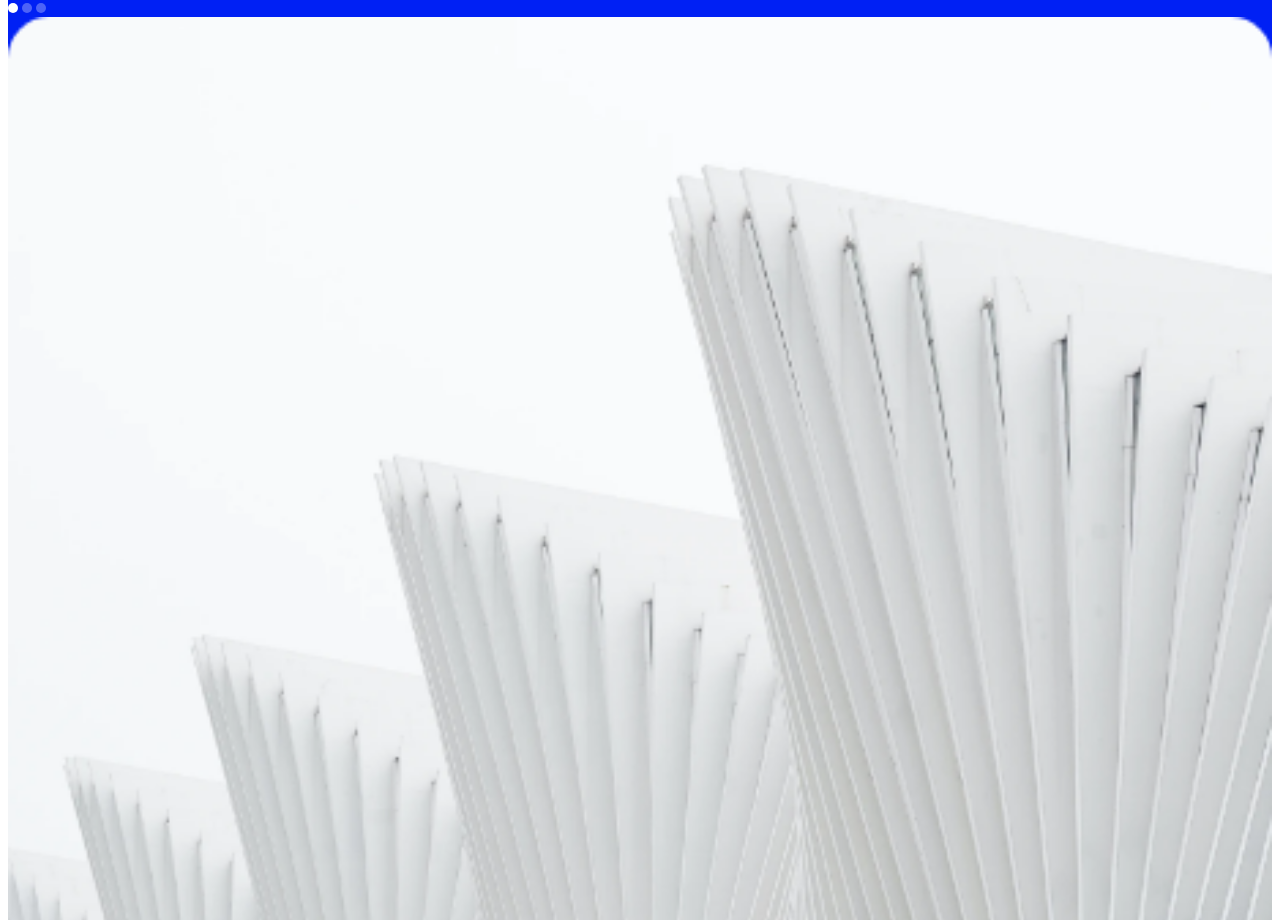
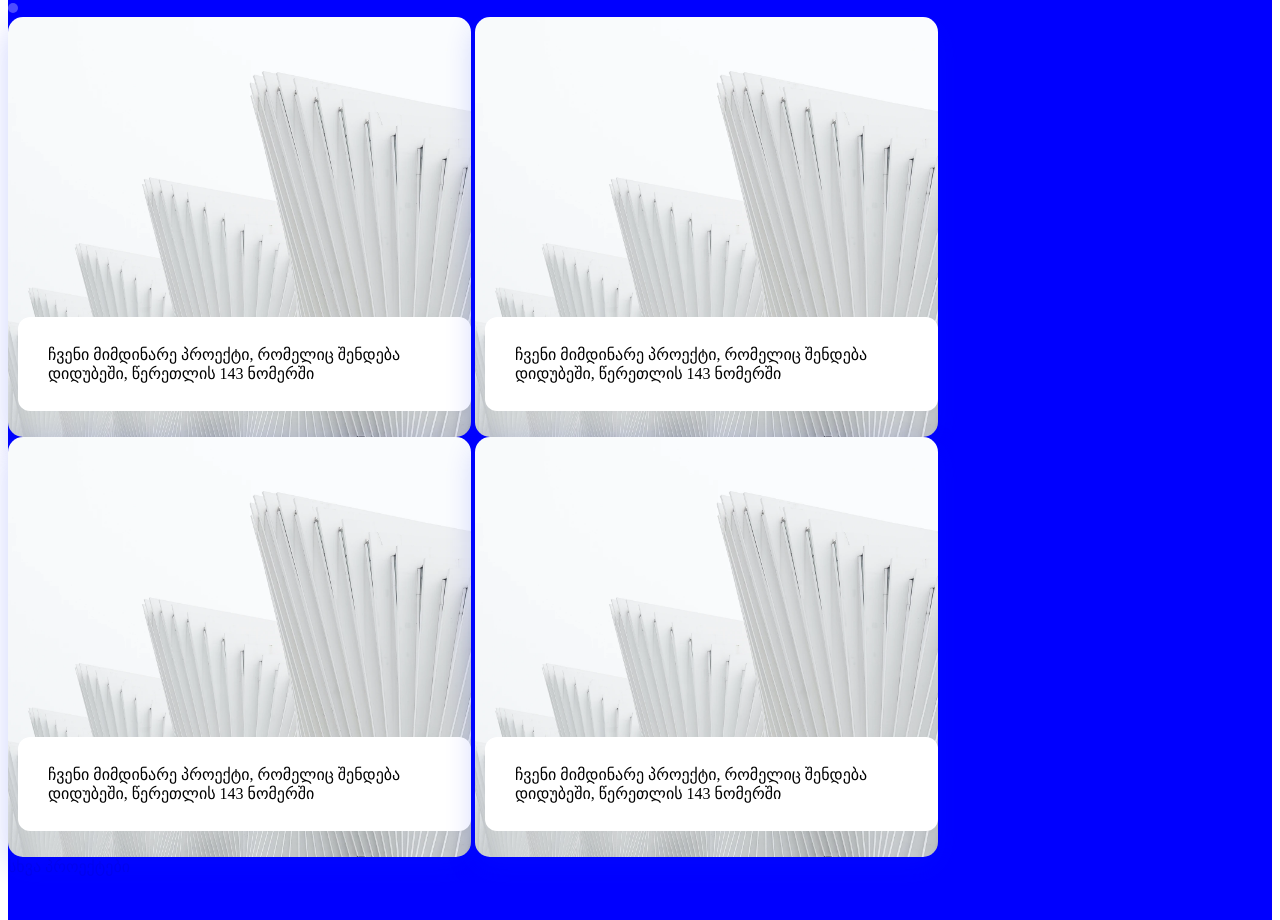
Before and after one commit to Lelamakh/anim, a plain HTML site: page index.html in a window 1280 px wide. Shown: the part 2079-2999 px from the top of the page. Drawn offline with Linux system fonts and the light colour scheme.

Commit message:
added 4 articles  and styles

```diff
--- a/index.html
+++ b/index.html
@@ -46,7 +46,7 @@
       </div>
     </section>
 
-    <section>
+    <section class="project-section">
       <h2 class="section-title">პროექტები</h2>
       <div class="project-pagination">
         <div class="dots">
@@ -62,7 +62,31 @@
               ნომერში
             </p>
           </div>
+          <div class="slider-box">
+            <img src="src/img/rec4.png" alt="rec4" />
+            <p>
+              ჩვენი მიმდინარე პროექტი, რომელიც შენდება დიდუბეში, წერეთლის 143
+              ნომერში
+            </p>
+          </div>
+          <div class="slider-box">
+            <img src="src/img/rec4.png" alt="rec4" />
+            <p>
+              ჩვენი მიმდინარე პროექტი, რომელიც შენდება დიდუბეში, წერეთლის 143
+              ნომერში
+            </p>
+          </div>
+          <div class="slider-box">
+            <img src="src/img/rec4.png" alt="rec4" />
+            <p>
+              ჩვენი მიმდინარე პროექტი, რომელიც შენდება დიდუბეში, წერეთლის 143
+              ნომერში
+            </p>
+          </div>
         </div>
+      </div>
+      <div>
+        <a href="#">სხვა პროექტები </a>
       </div>
     </section>
   </body>
--- a/src/css/style.css
+++ b/src/css/style.css
@@ -49,7 +49,7 @@ section {
   max-width: 948px;
   width: 100%;
 }
-.dot {
+.dots {
   display: inline-block;
   width: 10px;
   height: 10px;
@@ -64,3 +64,30 @@ section {
   display: inline-block;
   vertical-align: middle;
 }
+.project-section {
+  background-color: blue;
+}
+.slider-box {
+  max-width: 463px;
+  height: 420px;
+  display: inline-block;
+  vertical-align: middle;
+  box-shadow: 0px 10px 30px #0a22f433;
+  border-radius: 15px;
+  position: relative;
+}
+.slider-box img {
+  height: 100%;
+  object-fit: cover;
+}
+.slider-box p {
+  position: absolute;
+  bottom: 10px;
+  left: 10px;
+  padding: 28px 30px;
+  background: #ffffff 0% 0% no-repeat padding-box;
+  border-radius: 12px;
+  opacity: 1;
+  backdrop-filter: blur(10px);
+  width: calc(100%-20%);
+}
```
